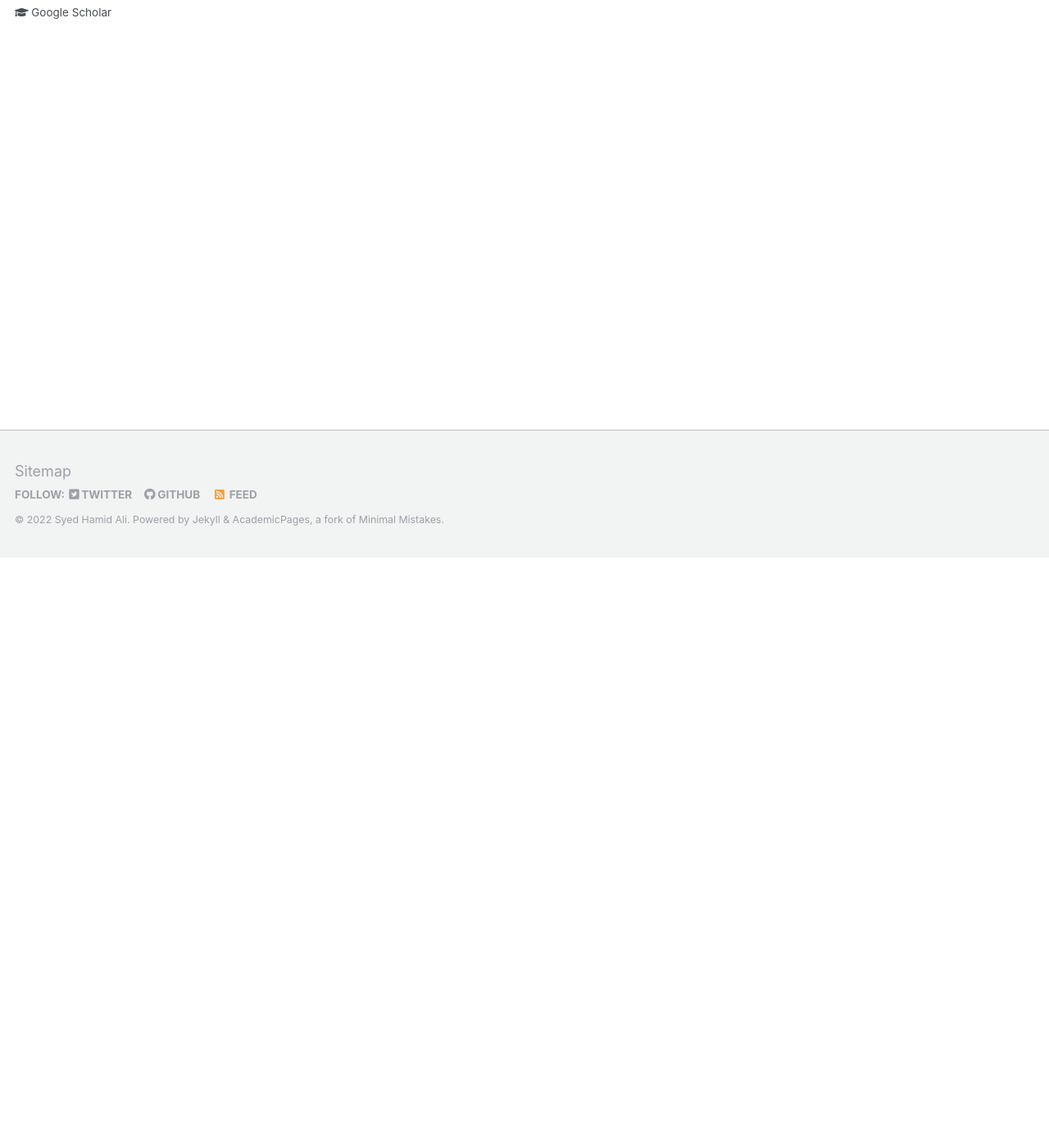
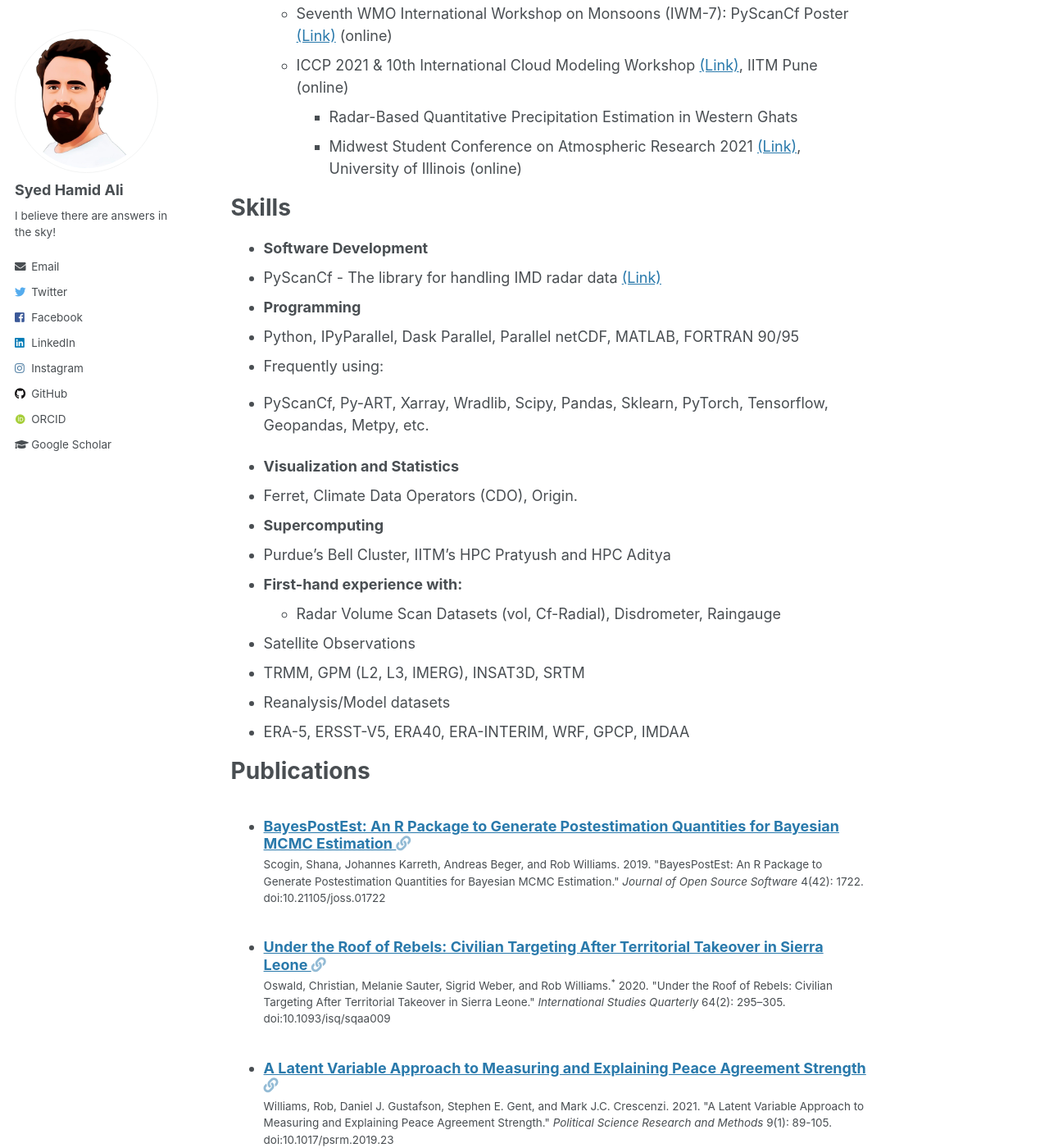
Before and after one commit to syedhamidali/syedhamidali.github.io, a Jekyll site: the page built from _pages/cv.md, in a window 1280 px wide and 1400 px high, scrolled down 720 px. Shown: the whole window at 82% size. Built offline with Jekyll 4.4.1, drawn with Linux system fonts in a browser that asks for light colours; some web fonts are replaced; some of the changed text lies outside the part shown.

Commit message:
update cv

```diff
--- a/_pages/cv.md
+++ b/_pages/cv.md
@@ -6,7 +6,75 @@ author_profile: true
 redirect_from:
   - /resume
 ---
+{% include base_path %}
 
-<iframe src="/files/pdf/Williams CV.pdf" width="100%" height="500" frameborder="no" border="0" marginwidth="0" marginheight="0"></iframe>
+Education
+======
+* B.E. Mechanical, University of Kashmir, 2018
+* M.Tech. Atmospheric Sciences, Savitribai Phule Pune University, 2021
+* Ph.D. in Atmospheric Sciences, Purdue University, 2025 (expected)
 
-You can download a PDF copy of my CV [here](/files/pdf/Williams CV.pdf).
+Research experience
+======
+* **M. Tech Thesis**
+  * Title: Characterization of hourly derived radar-based quantitative precipitation estimation of extreme rainfall events
+  * Indian Institute of Tropical Meteorology (IITM), Pune
+  * Supervisor: Dr. M.C.R. Kalapureddy
+
+* **Oral Presentations**
+  * INTROMET 2021: Radar-based quantitative precipitation estimation
+  * Seventh WMO International Workshop on Monsoons (IWM-7): PyScanCf Introduction
+
+* **Poster Presentations**
+  * Seventh WMO International Workshop on Monsoons (IWM-7): PyScanCf Poster [(Link)](https://nwp.imd.gov.in/IWM-7/upload/97_Syed%20Hamid%20Ali_poster_IWM7_e-Python_Toolkit_PYSCANCF.pdf) (online)
+  * ICCP 2021 & 10th International Cloud Modeling Workshop [(Link)](https://iccp2021.ipostersessions.com/Default.aspx?s=06-95-0D-06-CE-83-AE-82-1F-38-DA-09-F6-C7-C9-81), IITM Pune (online)
+    * Radar-Based Quantitative Precipitation Estimation in Western Ghats
+	* Midwest Student Conference on Atmospheric Research 2021 [(Link)](https://atmos.illinois.edu/document/34), University of Illinois (online)
+
+Skills
+======
+* **Software Development**
+ * PyScanCf - The library for handling IMD radar data [(Link)](https://github.com/syedhamidali/PyScanCf)
+* **Programming**
+ * Python, IPyParallel, Dask Parallel, Parallel netCDF, MATLAB, FORTRAN 90/95
+ * Frequently using:
+  * PyScanCf, Py-ART, Xarray, Wradlib, Scipy, Pandas, Sklearn, PyTorch, Tensorflow, Geopandas, Metpy, etc.
+
+* **Visualization and Statistics**
+ * Ferret, Climate Data Operators (CDO), Origin.
+* **Supercomputing**
+ * Purdue's Bell Cluster, IITM’s HPC Pratyush and HPC Aditya
+* **First-hand experience with:**
+  * Radar Volume Scan Datasets (vol, Cf-Radial), Disdrometer, Raingauge
+ * Satellite Observations
+  * TRMM, GPM (L2, L3, IMERG), INSAT3D, SRTM
+ * Reanalysis/Model datasets
+  * ERA-5, ERSST-V5, ERA40, ERA-INTERIM, WRF, GPCP, IMDAA
+
+Publications
+======
+  <ul>{% for post in site.publications %}
+    {% include archive-single-cv.html %}
+  {% endfor %}</ul>
+
+Talks
+======
+  <ul>{% for post in site.talks %}
+    {% include archive-single-talk-cv.html %}
+  {% endfor %}</ul>
+
+Teaching
+======
+  <ul>{% for post in site.teaching %}
+    {% include archive-single-cv.html %}
+  {% endfor %}</ul>
+
+Service and leadership
+======
+* Currently signed in to 43 different slack teams
+
+
+
+# <iframe src="/files/pdf/Williams CV.pdf" width="100%" height="500"
+# frameborder="no" border="0" marginwidth="0" marginheight="0"></iframe>
+# You can download a PDF copy of my CV [here](/files/pdf/Williams CV.pdf).
```
Also changed, not shown: 2 other files.
